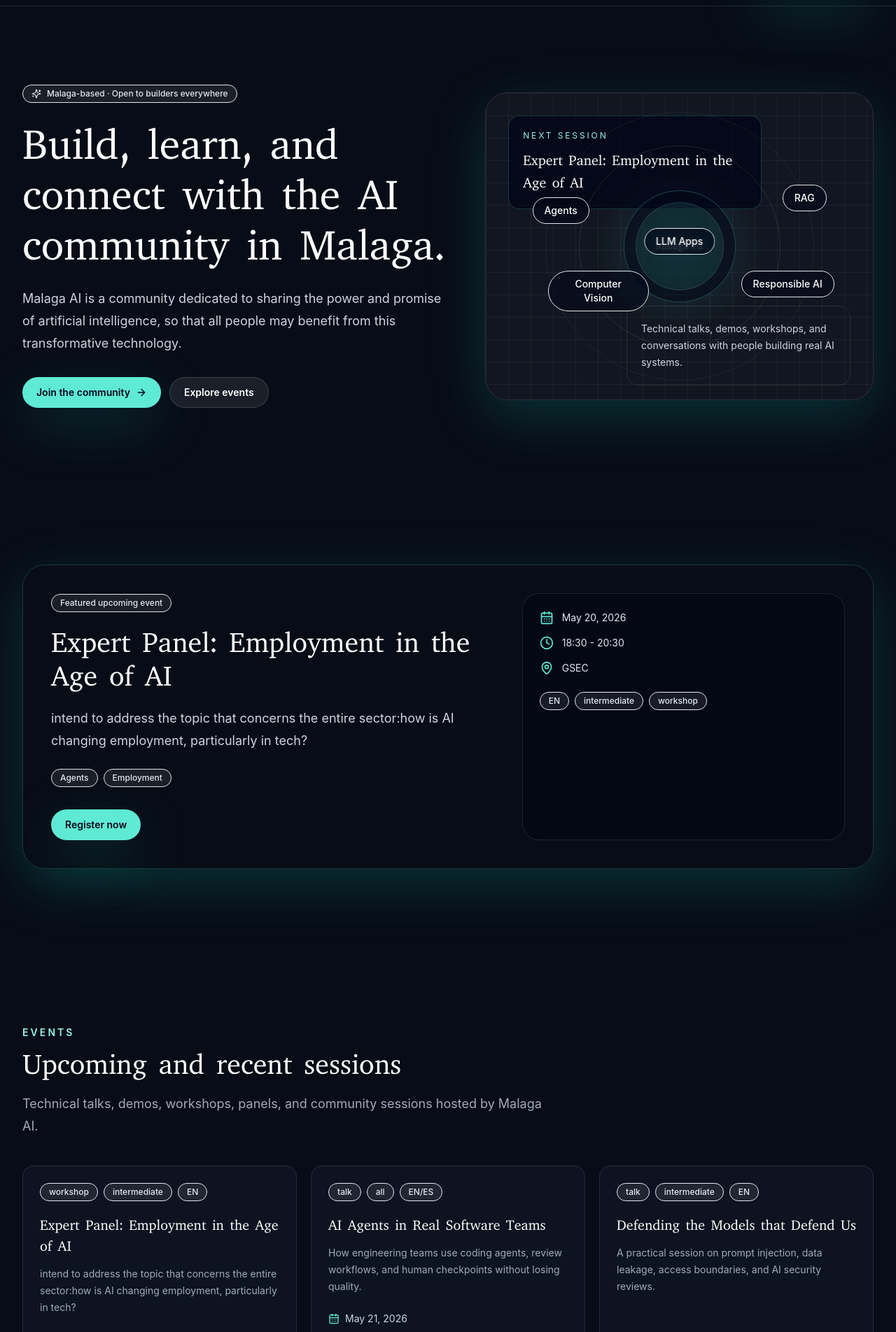
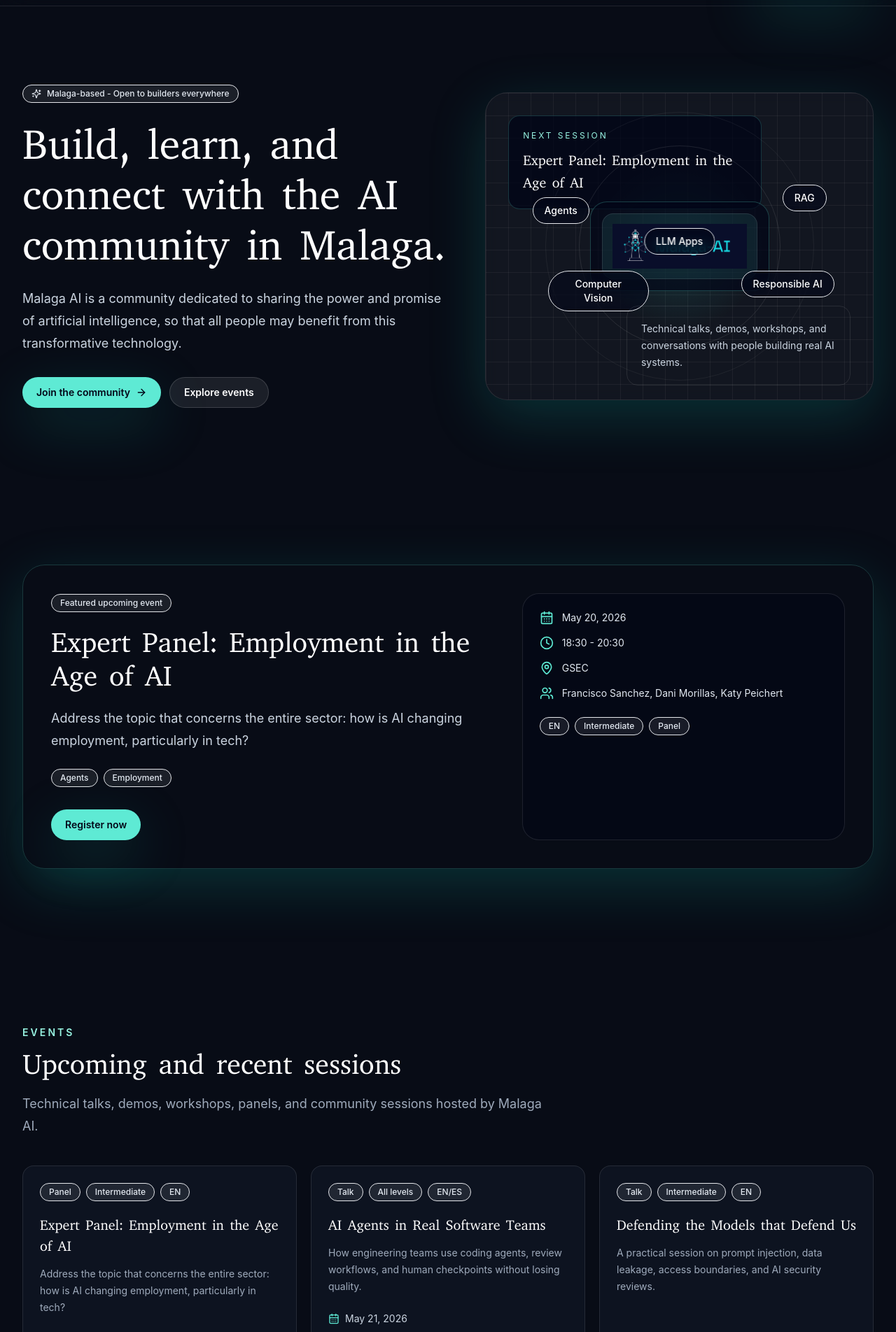
Before and after one commit to Malaga-AI/malaga-ai, a React (Vite) app: page / in a window 1280 px wide. Shown: the part 56-1960 px from the top of the page at 70% size. Built offline with nearby package versions, Linux system fonts and the light colour scheme; the HTML template or start-up script is replaced by a standard one.

Commit message:
feat: logo added and speakers info

```diff
--- a/src/components/community/EventCard.tsx
+++ b/src/components/community/EventCard.tsx
@@ -1,5 +1,6 @@
 import { CalendarDays, Clock, MapPin } from 'lucide-react'
 import { Badge } from '@/components/ui/badge'
+import { getEventLevelLabel, getEventTypeLabel } from '@/data/eventMeta'
 import { formatEventDate } from '@/lib/utils'
 import type { Event } from '@/types/community'
 
@@ -7,8 +8,8 @@
   return (
     <article className="group flex h-full flex-col rounded-2xl border border-white/10 bg-card/80 p-6 shadow-sm backdrop-blur transition hover:-translate-y-1 hover:border-teal-300/40">
       <div className="flex flex-wrap gap-2">
-        <Badge>{event.type.replace('-', ' ')}</Badge>
-        <Badge>{event.level}</Badge>
+        <Badge>{getEventTypeLabel(event.type)}</Badge>
+        <Badge>{getEventLevelLabel(event.level)}</Badge>
         <Badge>{event.language}</Badge>
       </div>
       <h3 className="mt-5 font-safiro text-2xl leading-tight text-white">{event.title}</h3>
--- /dev/null
+++ b/src/components/layout/BrandLogo.tsx
@@ -0,0 +1,21 @@
+import malagaAiLogo from '@/assets/brand/malaga-ai-logo.png'
+import { cn } from '@/lib/utils'
+
+type BrandLogoProps = {
+  className?: string
+  imageClassName?: string
+  showText?: boolean
+}
+
+export function BrandLogo({ className, imageClassName, showText = true }: BrandLogoProps) {
+  return (
+    <span className={cn('inline-flex items-center gap-3', className)}>
+      <img
+        src={malagaAiLogo}
+        alt="Malaga AI logo"
+        className={cn('h-12 w-auto max-w-[220px] object-contain', imageClassName)}
+      />
+      {showText ? <span className="font-safiro text-xl text-white">Malaga AI</span> : null}
+    </span>
+  )
+}
--- a/src/components/layout/Footer.tsx
+++ b/src/components/layout/Footer.tsx
@@ -1,3 +1,5 @@
+import { BrandLogo } from '@/components/layout/BrandLogo'
+
 const links = [
   { href: '#events', label: 'Events' },
   { href: '#projects', label: 'Projects' },
@@ -10,13 +12,17 @@
     <footer className="border-t border-white/10 py-10">
       <div className="mx-auto flex max-w-7xl flex-col gap-8 px-4 sm:px-6 md:flex-row md:items-center md:justify-between lg:px-8">
         <div>
-          <p className="font-safiro text-2xl text-white">Malaga AI</p>
+          <BrandLogo showText={false} imageClassName="h-12 max-w-[220px]" />
           <p className="mt-2 max-w-md text-sm leading-6 text-muted-foreground">
             Malaga AI is a community for people building, learning, and experimenting with artificial intelligence in Malaga.
           </p>
         </div>
         <div className="flex flex-wrap gap-4 text-sm text-muted-foreground">
-          {links.map((link) => <a key={link.href} href={link.href} className="hover:text-white">{link.label}</a>)}
+          {links.map((link) => (
+            <a key={link.href} href={link.href} className="hover:text-white">
+              {link.label}
+            </a>
+          ))}
           <a href="#" className="hover:text-white">LinkedIn</a>
           <a href="#" className="hover:text-white">GitHub</a>
         </div>
--- a/src/components/layout/Header.tsx
+++ b/src/components/layout/Header.tsx
@@ -1,6 +1,7 @@
 import { useState } from 'react'
 import { Menu } from 'lucide-react'
 import { Button } from '@/components/ui/button'
+import { BrandLogo } from '@/components/layout/BrandLogo'
 import { MobileMenu } from '@/components/layout/MobileMenu'
 
 const links = [
@@ -17,7 +18,9 @@
   return (
     <header className="sticky top-0 z-40 border-b border-white/10 bg-background/82 backdrop-blur-xl">
       <div className="mx-auto flex h-16 max-w-7xl items-center justify-between px-4 sm:px-6 lg:px-8">
-        <a href="#top" className="font-safiro text-xl text-white">Malaga AI</a>
+        <a href="#top" aria-label="Malaga AI home">
+          <BrandLogo showText={false} imageClassName="h-10 max-w-[180px]" />
+        </a>
         <nav className="hidden items-center gap-5 text-sm text-muted-foreground md:flex">
           {links.map((link) => (
             <a key={link.href} href={link.href} className="transition hover:text-white">{link.label}</a>
--- a/src/components/layout/MobileMenu.tsx
+++ b/src/components/layout/MobileMenu.tsx
@@ -1,5 +1,6 @@
 import { X } from 'lucide-react'
 import { Button } from '@/components/ui/button'
+import { BrandLogo } from '@/components/layout/BrandLogo'
 
 type MobileMenuProps = {
   open: boolean
@@ -13,7 +14,9 @@
   return (
     <div className="fixed inset-0 z-50 bg-slate-950/95 p-6 backdrop-blur md:hidden">
       <div className="flex items-center justify-between">
-        <a href="#top" onClick={onClose} className="font-safiro text-xl text-white">Malaga AI</a>
+        <a href="#top" onClick={onClose} aria-label="Malaga AI home">
+          <BrandLogo showText={false} imageClassName="h-10 max-w-[180px]" />
+        </a>
         <button className="rounded-full border border-white/10 p-2 text-white" onClick={onClose} aria-label="Close menu">
           <X className="h-5 w-5" />
         </button>
--- a/src/components/sections/FeaturedEvent.tsx
+++ b/src/components/sections/FeaturedEvent.tsx
@@ -1,12 +1,14 @@
-import { CalendarDays, Clock, MapPin } from 'lucide-react'
+import { CalendarDays, Clock, MapPin, Users } from 'lucide-react'
 import { Badge } from '@/components/ui/badge'
 import { Button } from '@/components/ui/button'
+import { getEventLevelLabel, getEventSpeakerName, getEventTypeLabel } from '@/data/eventMeta'
 import { events } from '@/data/events'
 import { getNextEvent } from '@/lib/events'
 import { formatEventDate } from '@/lib/utils'
 
 export function FeaturedEvent() {
   const event = getNextEvent(events)
+  const speakerNames = event.speakers.map(getEventSpeakerName)
 
   return (
     <section className="py-20 md:py-28" aria-labelledby="featured-event-title">
@@ -27,11 +29,14 @@
                 <span className="flex items-center gap-3"><CalendarDays className="h-5 w-5 text-teal-300" />{formatEventDate(event.date)}</span>
                 <span className="flex items-center gap-3"><Clock className="h-5 w-5 text-teal-300" />{event.startTime} - {event.endTime}</span>
                 <span className="flex items-center gap-3"><MapPin className="h-5 w-5 text-teal-300" />{event.location}</span>
+                {speakerNames.length > 0 ? (
+                  <span className="flex items-center gap-3"><Users className="h-5 w-5 text-teal-300" />{speakerNames.join(', ')}</span>
+                ) : null}
               </div>
               <div className="mt-6 flex flex-wrap gap-2">
                 <Badge>{event.language}</Badge>
-                <Badge>{event.level}</Badge>
-                <Badge>{event.type}</Badge>
+                <Badge>{getEventLevelLabel(event.level)}</Badge>
+                <Badge>{getEventTypeLabel(event.type)}</Badge>
               </div>
             </div>
           </div>
--- a/src/components/sections/Hero.tsx
+++ b/src/components/sections/Hero.tsx
@@ -1,5 +1,6 @@
 import { ArrowRight, Sparkles } from 'lucide-react'
 import { motion } from 'motion/react'
+import { BrandLogo } from '@/components/layout/BrandLogo'
 import { Badge } from '@/components/ui/badge'
 import { Button } from '@/components/ui/button'
 import { events } from '@/data/events'
@@ -25,7 +26,7 @@
         <motion.div initial={{ opacity: 0, y: 18 }} animate={{ opacity: 1, y: 0 }} transition={{ duration: 0.55 }}>
           <Badge className="gap-2">
             <Sparkles className="h-3.5 w-3.5" />
-            Malaga-based · Open to builders everywhere
+            Malaga-based - Open to builders everywhere
           </Badge>
           <h1 className="mt-6 max-w-4xl font-safiro text-5xl leading-[1.02] text-white sm:text-6xl lg:text-7xl">
             Build, learn, and connect with the AI community in Malaga.
@@ -57,9 +58,9 @@
             <p className="mt-3 max-w-xs font-safiro text-xl leading-tight text-white sm:text-2xl">{nextEvent.title}</p>
           </div>
 
-          <div className="absolute left-1/2 top-1/2 h-40 w-40 -translate-x-1/2 -translate-y-1/2 rounded-full border border-teal-300/25 bg-slate-950/55 p-4">
-            <div className="grid h-full place-items-center rounded-full border border-white/10 bg-teal-300/10 text-center font-safiro text-lg leading-tight text-white">
-              Malaga AI
+          <div className="absolute left-1/2 top-1/2 h-32 w-64 -translate-x-1/2 -translate-y-1/2 rounded-3xl border border-teal-300/25 bg-slate-950/65 p-4">
+            <div className="grid h-full place-items-center rounded-2xl border border-white/10 bg-teal-300/10">
+              <BrandLogo showText={false} imageClassName="h-16 max-w-[210px]" />
             </div>
           </div>
           <div className="absolute left-1/2 top-1/2 h-72 w-72 -translate-x-1/2 -translate-y-1/2 rounded-full border border-white/10" />
--- /dev/null
+++ b/src/data/eventMeta.ts
@@ -0,0 +1,49 @@
+import type { EventLevel, EventType } from '@/types/community'
+
+type EventTypeMeta = {
+  id: EventType
+  label: string
+}
+
+type EventLevelMeta = {
+  id: EventLevel
+  label: string
+}
+
+export const eventTypes = {
+  talk: { id: 'talk', label: 'Talk' },
+  workshop: { id: 'workshop', label: 'Workshop' },
+  demo: { id: 'demo', label: 'Demo' },
+  networking: { id: 'networking', label: 'Networking' },
+  panel: { id: 'panel', label: 'Panel' },
+  communitySession: { id: 'community-session', label: 'Community session' },
+} satisfies Record<string, EventTypeMeta>
+
+export const eventLevels = {
+  beginner: { id: 'beginner', label: 'Beginner' },
+  intermediate: { id: 'intermediate', label: 'Intermediate' },
+  advanced: { id: 'advanced', label: 'Advanced' },
+  all: { id: 'all', label: 'All levels' },
+} satisfies Record<string, EventLevelMeta>
+
+export const eventSpeakers = {
+  franciscoSanchez: { id: 'francisco-sanchez', name: 'Francisco Sanchez' },
+  daniMorillas: { id: 'dani-morillas', name: 'Dani Morillas' },
+  katyPeichert: { id: 'katy-peichert', name: 'Katy Peichert' },
+  noraCastillo: { id: 'nora-castillo', name: 'Nora Castillo' },
+  elenaMartin: { id: 'elena-martin', name: 'Elena Martin' },
+  marcusChen: { id: 'marcus-chen', name: 'Marcus Chen' },
+  samirRojas: { id: 'samir-rojas', name: 'Samir Rojas' },
+} as const
+
+export function getEventTypeLabel(type: EventType) {
+  return Object.values(eventTypes).find((eventType) => eventType.id === type)?.label ?? type
+}
+
+export function getEventLevelLabel(level: EventLevel) {
+  return Object.values(eventLevels).find((eventLevel) => eventLevel.id === level)?.label ?? level
+}
+
+export function getEventSpeakerName(speakerId: string) {
+  return Object.values(eventSpeakers).find((speaker) => speaker.id === speakerId)?.name ?? speakerId
+}
--- a/src/data/events.ts
+++ b/src/data/events.ts
@@ -1,19 +1,24 @@
+import { eventLevels, eventSpeakers, eventTypes } from '@/data/eventMeta'
 import type { Event } from '@/types/community'
 
 export const events: Event[] = [
   {
     id: 'agentic-apps',
     title: 'Expert Panel: Employment in the Age of AI',
-    description: 'intend to address the topic that concerns the entire sector:how is AI changing employment, particularly in tech?',
+    description: 'Address the topic that concerns the entire sector: how is AI changing employment, particularly in tech?',
     date: '2026-05-20',
     startTime: '18:30',
     endTime: '20:30',
     location: 'GSEC',
-    address: 'P.º de la Farola, 6, Málaga-Este, 29016 Málaga',
-    type: 'workshop',
-    level: 'intermediate',
+    address: 'Paseo de la Farola, 6, Malaga-Este, 29016 Malaga',
+    type: eventTypes.panel.id,
+    level: eventLevels.intermediate.id,
     language: 'EN',
-    speakers: ['francisco-sanchez', 'dani-morillas', 'katy-peichert'],
+    speakers: [
+      eventSpeakers.franciscoSanchez.id,
+      eventSpeakers.daniMorillas.id,
+      eventSpeakers.katyPeichert.id,
+    ],
     registrationUrl: 'https://www.eventbrite.com/e/expert-panel-employment-in-the-age-of-ai-tickets-1988720388216?aff=erelexpmlt',
     tags: ['Agents', 'Employment'],
   },
@@ -25,10 +30,10 @@
     startTime: '19:00',
     endTime: '20:45',
     location: 'Innovation Campus Malaga',
-    type: 'talk',
-    level: 'all',
+    type: eventTypes.talk.id,
+    level: eventLevels.all.id,
     language: 'EN/ES',
-    speakers: ['nora-castillo'],
+    speakers: [eventSpeakers.noraCastillo.id],
     registrationUrl: '#',
     tags: ['Software engineering', 'Agents', 'Team workflows'],
   },
@@ -40,10 +45,10 @@
     startTime: '18:45',
     endTime: '20:30',
     location: 'Malaga TechPark Meetup Room',
-    type: 'talk',
-    level: 'intermediate',
+    type: eventTypes.talk.id,
+    level: eventLevels.intermediate.id,
     language: 'EN',
-    speakers: ['elena-martin'],
+    speakers: [eventSpeakers.elenaMartin.id],
     tags: ['Security', 'Governance', 'Threat modeling'],
   },
   {
@@ -54,10 +59,10 @@
     startTime: '11:00',
     endTime: '13:00',
     location: 'University Lab Space Malaga',
-    type: 'demo',
-    level: 'advanced',
+    type: eventTypes.demo.id,
+    level: eventLevels.advanced.id,
     language: 'EN',
-    speakers: ['marcus-chen'],
+    speakers: [eventSpeakers.marcusChen.id],
     tags: ['Computer vision', '3D', 'Research'],
   },
   {
@@ -68,10 +73,10 @@
     startTime: '18:30',
     endTime: '20:15',
     location: 'Founders Hub Malaga',
-    type: 'panel',
-    level: 'all',
+    type: eventTypes.panel.id,
+    level: eventLevels.all.id,
     language: 'EN/ES',
-    speakers: ['samir-rojas', 'elena-martin'],
+    speakers: [eventSpeakers.samirRojas.id, eventSpeakers.elenaMartin.id],
     tags: ['Production AI', 'Observability', 'Startups'],
   },
 ]
```
Also changed, not shown: src/assets/brand/malaga-ai-logo.png (added).
